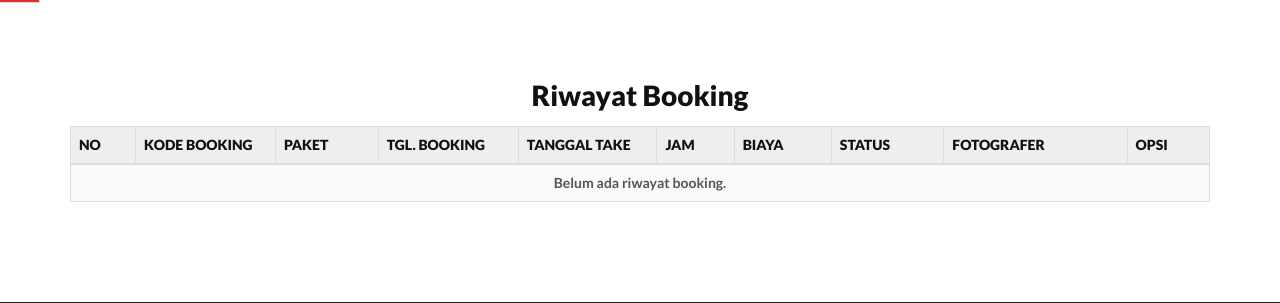
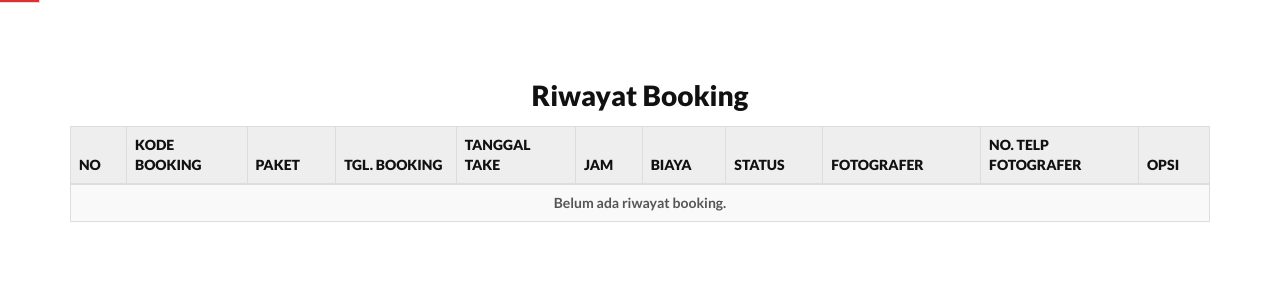
Before and after one commit to dianaPermata/project-kp, a PHP site: page /kp-Studio09/riwayatsewa.php in a window 1280 px wide. Shown: the part 187-490 px from the top of the page. Run offline with PHP 8.4, Linux system fonts and the light colour scheme; a user stored in the database is signed in; data comes from the database, SQL or seed files in the repository; data that the repository does not hold is empty.

Commit message:
Add phone number field for photographer in rental history table

```diff
--- a/riwayatsewa.php
+++ b/riwayatsewa.php
@@ -79,6 +79,7 @@ $tglhasil = date("Y-m-d",$tgl);
 			<th width="10">Biaya</th>
 			<th width="10">Status</th>
 			<th width="5">Fotografer</th>
+			<th width="5">No. Telp Fotografer</th>
 			<th width="5">Opsi</th>
 		</tr>
 	</thead>
@@ -106,6 +107,7 @@ $tglhasil = date("Y-m-d",$tgl);
 				<td><?php echo format_rupiah($result['harga']); ?></td>
 				<td><?php echo $result['stt_trx']; ?></td>
 				<td><?php echo $result['fotografer']; ?></td>
+				<td><?php echo $result['no_telp']; ?></td>
 				<td align="center">
 				<?php
 					if($result['stt_trx']=="Sudah Dibayar"||$result['stt_trx']=="Selesai"){
```
